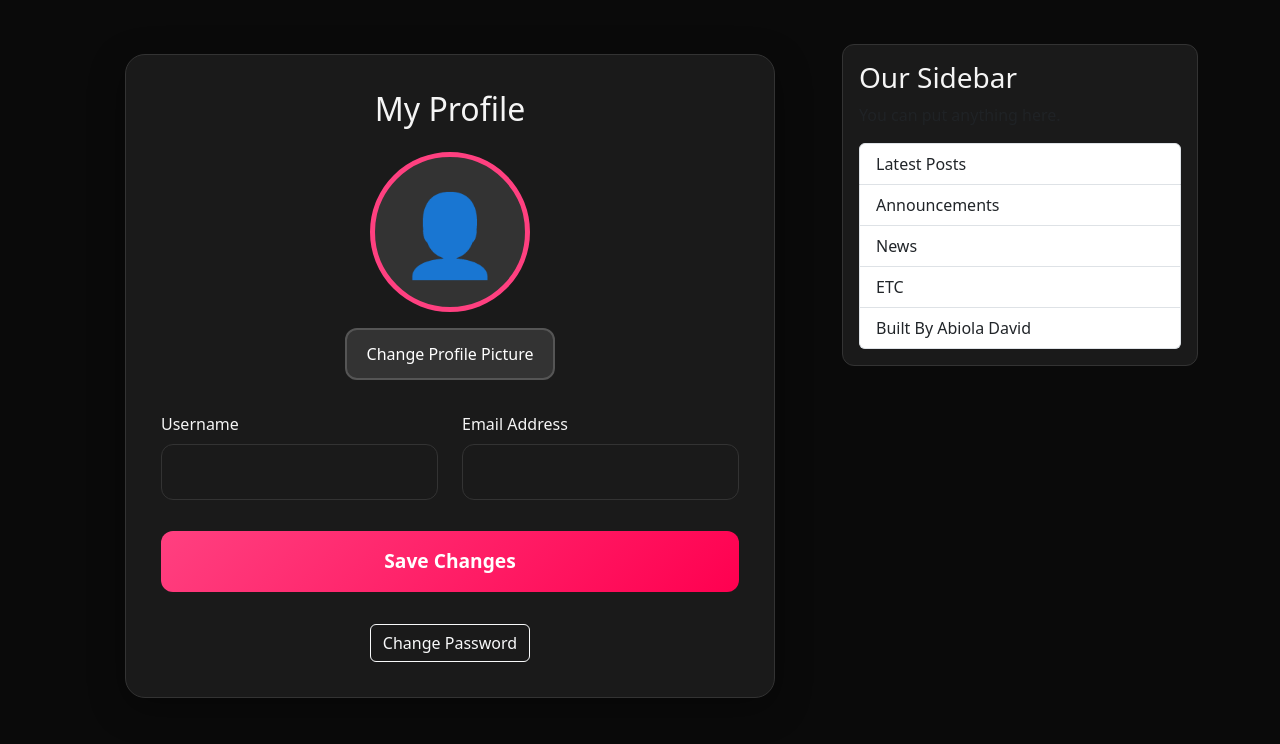
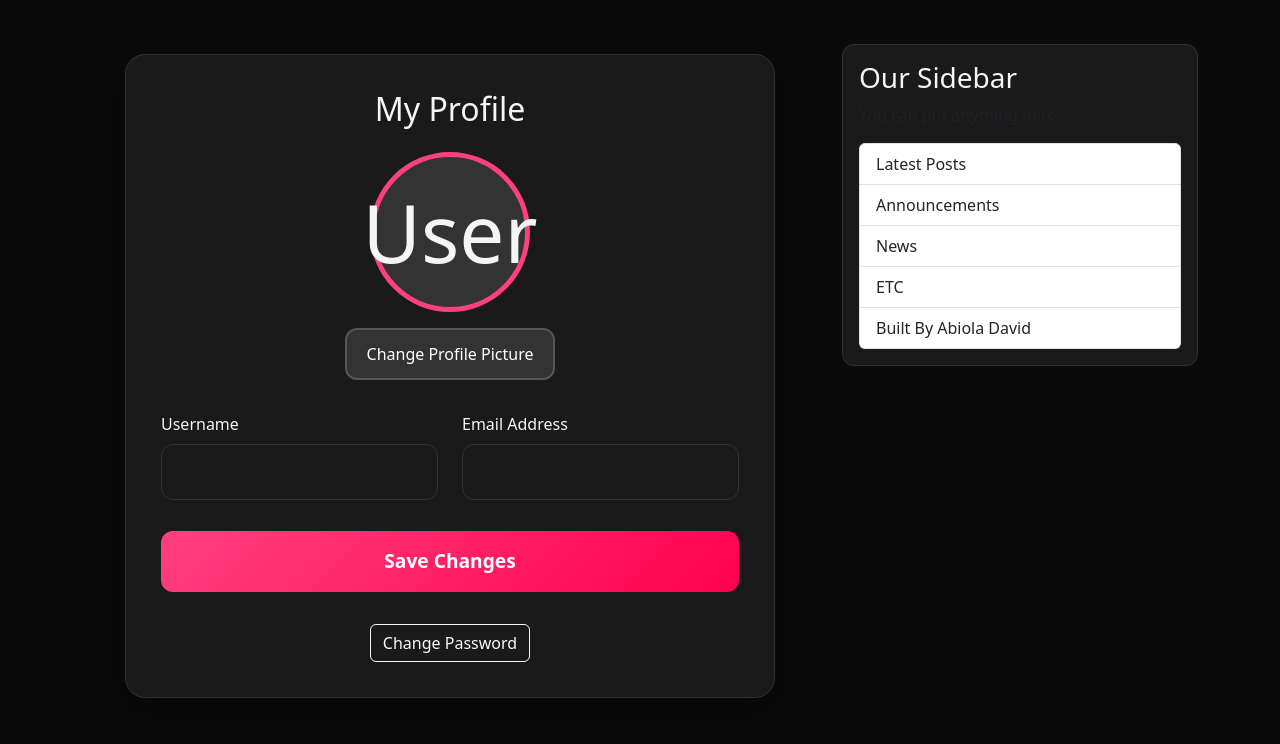
Before and after one commit to davidcelab-Abiola/django-blog, a Django app: template users/templates/users/profile.html in a window 1280 px wide. Shown: the part 56-800 px from the top of the page. Run offline with Django 5.2, Linux system fonts and the light colour scheme; the template is opened without the code that fills it: values that come from a table or form of the project are taken from there, others are empty.

```diff
--- a/users/templates/users/profile.html
+++ b/users/templates/users/profile.html
@@ -15,7 +15,7 @@
                 {% if user.profile.image %}
                     <img src="{{ user.profile.image.url }}" alt="Profile" class="profile-avatar">
                 {% else %}
-                    <div class="profile-avatar-placeholder">👤</div>
+                    <div class="profile-avatar-placeholder">User</div>
                 {% endif %}
 
                 <div class="mt-3">
@@ -26,7 +26,7 @@
                 </div>
             </div>
 
-            <!-- Username and Email using forms properly --> <div class="row">
+            <div class="row">
                 <div class="col-md-6 mb-3">
                     <label class="form-label">Username</label>
                     {{ u_form.username }}
@@ -44,7 +44,7 @@
 
         <div class="text-center mt-3">
             <a href="{% url 'password_reset' %}" class="btn btn-outline-light">
-                 Change Password
+                Change Password
             </a>
         </div>
 
```
Also changed, not shown: blog/templates/blog/post_form.html (+2 -5 lines).
